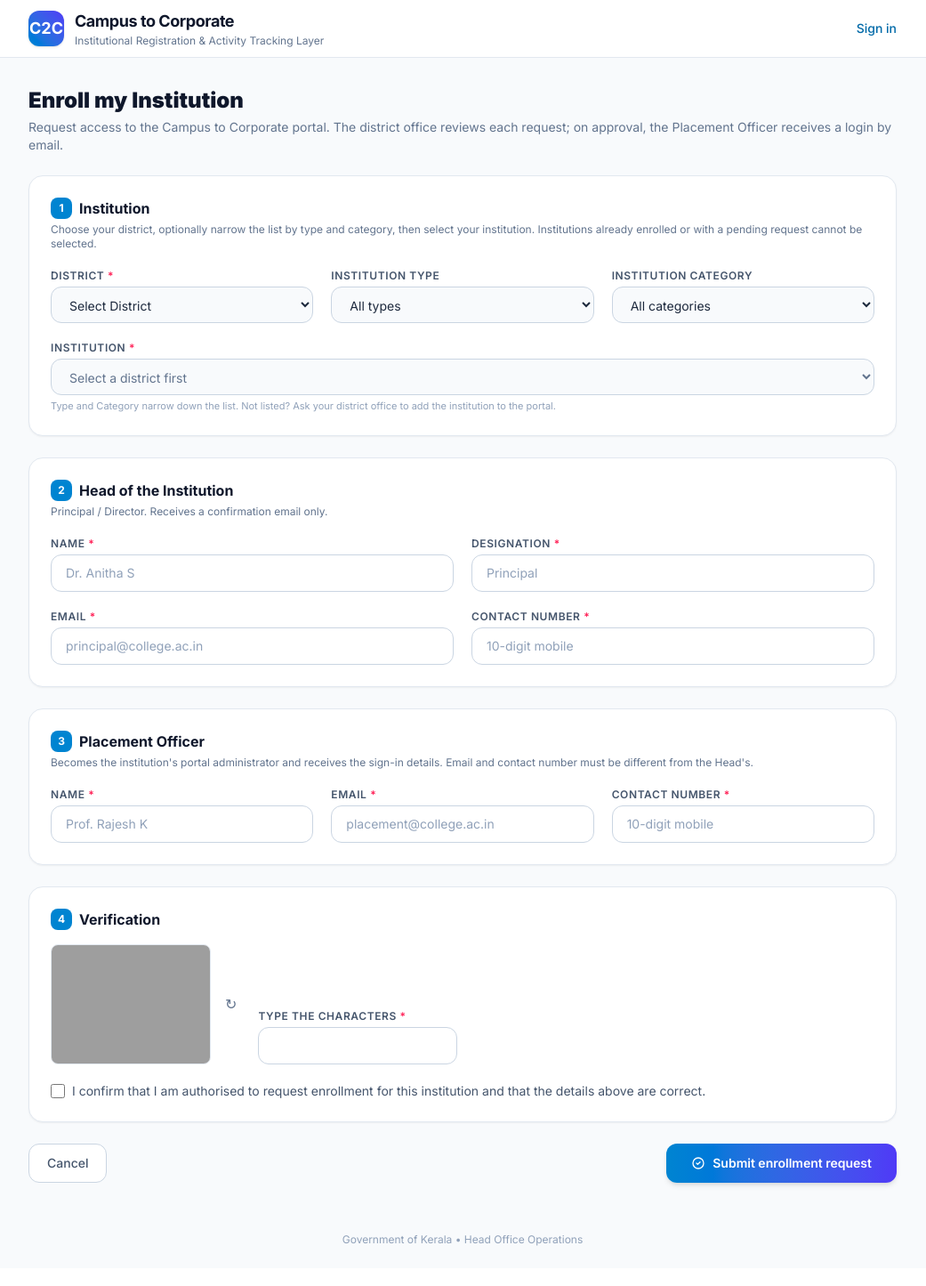
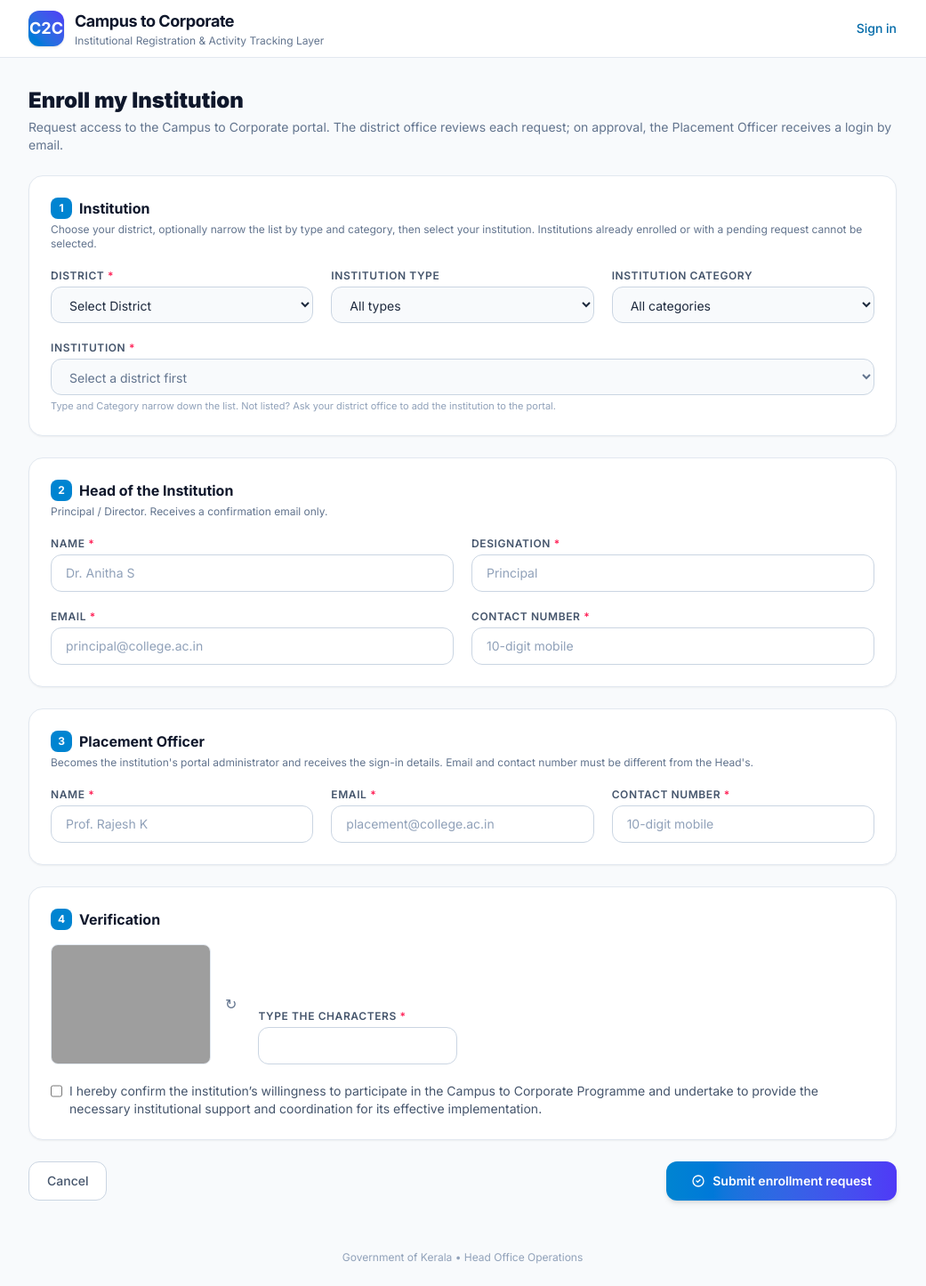
Before and after one commit to sportsbyadrika/kdisc_campus_to_corporate, a PHP site: page /enroll.php in a window 1280 px wide. Shown: the whole page at 89% size, without its empty margins (120-1161 px from the left). Before the commit the page ends 1400 px from the top, so only its background shows below. Run offline with PHP 8.4, Linux system fonts and the light colour scheme; data comes from the database, SQL or seed files in the repository; data that the repository does not hold is empty; style sheets or scripts are compiled from the project's sources; some libraries are stand-ins or nearby versions; grey boxes are pictures that could not be loaded.

Commit message:
Enroll page: new participation declaration
Co-Authored-By: Claude Opus 5.5 <noreply@anthropic.com>
Claude-Session: https://claude.ai/code/session_012i7mjspeaS5kSJz1pEYp69

```diff
--- a/enroll.php
+++ b/enroll.php
@@ -99,7 +99,7 @@ if (is_post()) {
     if (!filter_var($d['po_email'], FILTER_VALIDATE_EMAIL)) $errors[] = "Enter a valid email address for the Placement Officer.";
     if (!valid_mobile($d['po_phone'])) $errors[] = "Enter a valid 10-digit mobile number for the Placement Officer.";
     if ($d['head_email'] !== '' && $d['head_email'] === $d['po_email']) $errors[] = 'The Institution Head and the Placement Officer must have different email addresses.';
-    if (($_POST['confirm'] ?? '') === '') $errors[] = 'Please confirm that you are authorised to request enrollment for this institution.';
+    if (($_POST['confirm'] ?? '') === '') $errors[] = 'Please tick the declaration confirming the institution’s willingness to participate in the Campus to Corporate Programme.';
     if ($d['head_phone'] !== '' && $d['head_phone'] === $d['po_phone']) $errors[] = 'The Institution Head and the Placement Officer must have different contact numbers.';
     if (!$errors) {
         $st = db()->prepare('SELECT 1 FROM users WHERE email = ? LIMIT 1');
@@ -242,7 +242,7 @@ require APP_ROOT . '/app/layout/public_header.php';
     </div>
     <label class="flex items-start gap-2 text-sm text-slate-600 mt-5">
       <input type="checkbox" name="confirm" required class="mt-0.5 h-4 w-4 rounded border-slate-300 text-sky-600">
-      I confirm that I am authorised to request enrollment for this institution and that the details above are correct.
+      I hereby confirm the institution’s willingness to participate in the Campus to Corporate Programme and undertake to provide the necessary institutional support and coordination for its effective implementation.
     </label>
   </section>
 
```
